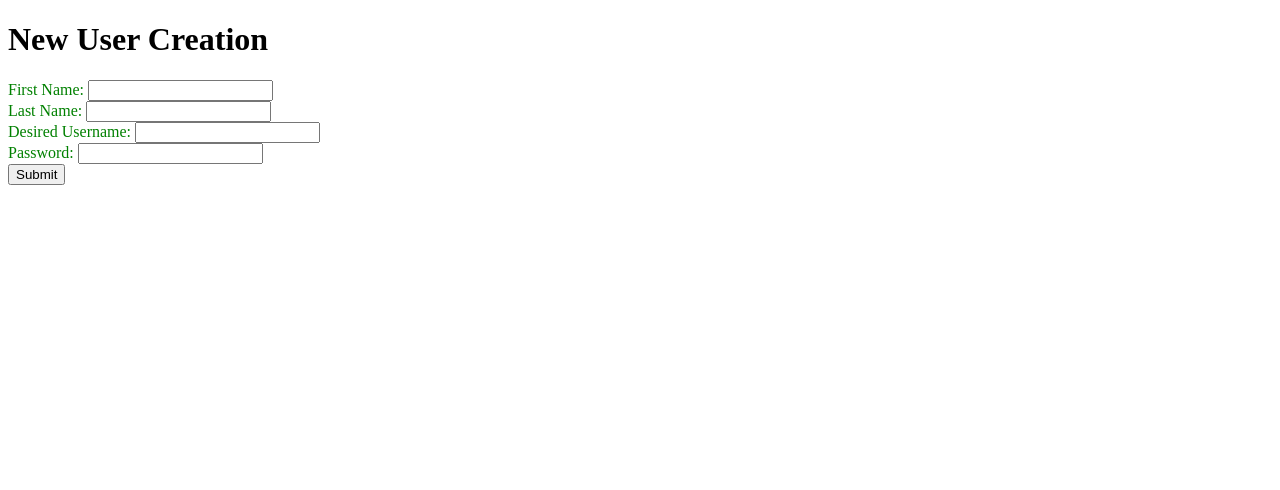
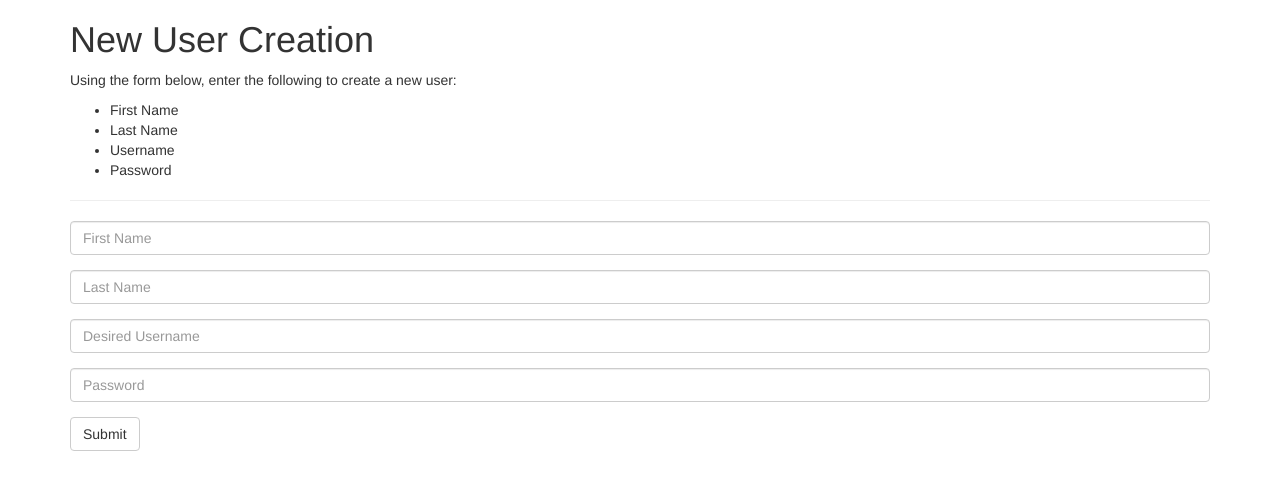
Before and after one commit to jeremyreynolds1/website, a PHP site: page /newUser.php in a window 1280 px wide. Shown: the top 490 px of the page. Run offline with PHP 8.4, Linux system fonts and the light colour scheme; some libraries are stand-ins or nearby versions.

Commit message:
added new bootstrap form and styling for warnings/sucess messages.

```diff
--- a/newUser/newUser.php
+++ b/newUser/newUser.php
@@ -2,15 +2,20 @@
 <html>
 	<head>
 		<title>New User</title>
-		<link rel="stylesheet" type="text/css" href="../layout-styles.css">
-		<script src="../jquery-1.11.1.min.js"></script>
-		<link rel="stylesheet" type="text/css" href="../animate.css">
+		<!--CSS-->
+		<link rel="stylesheet" type="text/css" href="../layout-styles.css"/>
+		<link rel="stylesheet" type="text/css" href="../bootstrap/css/bootstrap.min.css"/>
+		<link rel="stylesheet" type="text/css" href="../landing_page/assets/css/styles.css"/>
+		<!--scripts-->
+		<script src="../files/jQuery/jquery-1.11.1.min.js"></script>
+		<script src="../bootstrap/js/bootstrap.min.js"></script>
+		<!--meta-->
 		<meta charset="UTF-8"/>
 		<meta name="viewport" content="width=device-width, initial-scale=1" >
 		<link rel="shortcut icon" href="../favicon.ico" />
 
 	</head>
-	<body>
+	<body class="pattern">
 		<?php
 		//need to check database for existing username
 		date_default_timezone_set("America/Chicago");
@@ -68,7 +73,7 @@
 				#firstName {
 					color: #FF0000;
 				}
-				</style>';
+				</style>';//*/
 			}
 			if(empty($lastName)){
 				$lastNameError = "Last Name cannot be empty.";
@@ -160,9 +165,63 @@
 
 		?>
 		<!--refactor using all bootstrap-->
-		<div class="container">
+		<header class="header">
+			<div class="container">
+				<div id="heading">
+					<h1>New User Creation</h1>
+					<span><?php echo $databaseError; ?></span>
+			</div>
+		</header>
+		<div class="container sections-wrapper">
+			<section class="section">
+				<div class="section-inner">
+					<p>Using the form below, enter the following to create a new user:</p>
+					<ul>
+						<li>First Name</li>
+						<li>Last Name</li>
+						<li>Username</li>
+						<li>Password</li>
+					</ul>
+					<hr>
+					<!--used for various warnings-->
+					<p class="bg-danger">
+						<?php echo $firstNameError; ?>
+					</p>
+					<p class="bg-danger">
+					<?php echo $lastNameError; ?>
+					</p>
+					<p class="bg-danger">
+						<?php echo $passwordError; ?>
+					</p>
+					<p class="bg-danger">
+						<?php echo $userNameError; ?>
+					</p>
+					<p class="bg-success">
+						<?php echo $submitResult; ?>
+					</p>
+					<form class="form" method="post" role="form" action="<?php echo htmlspecialchars($_SERVER["PHP_SELF"]);?>">
+						<div class="form-group">
+							<label class="sr-only">First Name</label>
+							<input type="text" class="form-control" name="firstName" placeholder="First Name">
+						</div>
+						<div class="form-group">
+							<label class="sr-only">Last Name</label>
+							<input type="text" class="form-control" name="lastName" placeholder="Last Name">
+						</div>
+						<div class="form-group">
+							<label class="sr-only">Username</label>
+							<input type="text" class="form-control" name="userName" placeholder="Desired Username">
+						</div>
+						<div class="form-group">
+							<label class="sr-only">Password</label>
+							<input type="password" class="form-control" name="password" placeholder="Password">
+						</div>
+						<button type="submit" class="btn btn-default">Submit</button>
+					</form>
+				</div>
+			</section>
 		</div>
-		<div id="heading">
+		<!--<div id="heading">
 			<h1>New User Creation</h1>
 			<span><?php echo $databaseError; ?></span>
 		</div>
@@ -175,6 +234,6 @@
 				<input type="submit">
 				<span><?php echo $submitResult;?></span>
 			</form>
-		</div>
+		</div>-->
 	</body>
 </html>
```
